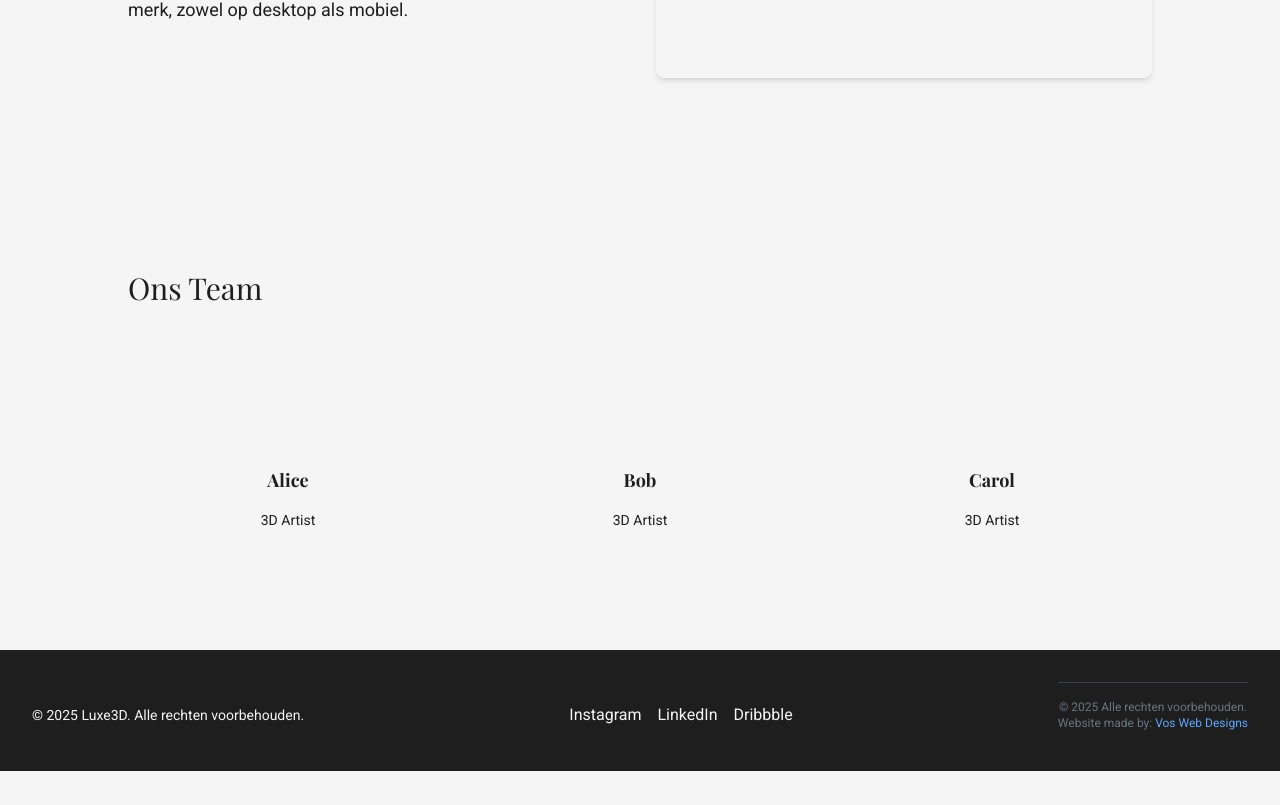
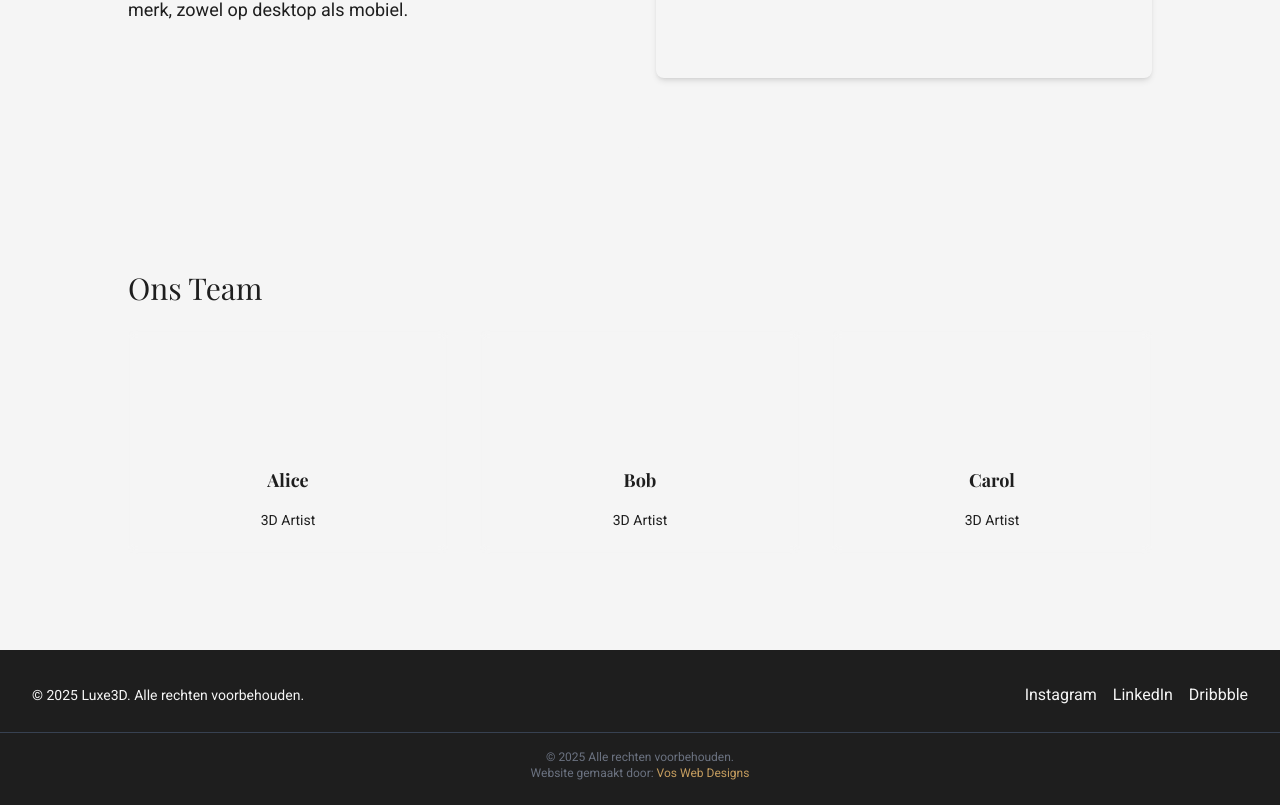
Before and after one commit to Vyzecb/ThreeJS, a Next.js app: page /about in a window 1280 px wide. Shown: the part 634-1439 px from the top of the page. Before the commit the page ends 1405 px from the top, so only its background shows below. Built offline with nearby package versions, Linux system fonts and the light colour scheme.

Commit message:
Update Footer.tsx

```diff
--- a/src/components/Footer.tsx
+++ b/src/components/Footer.tsx
@@ -1,5 +1,6 @@
 // src/components/Footer.tsx
 import React from 'react'
+import Link from 'next/link'
 
 const Footer: React.FC = () => (
   <footer className="w-full bg-primary text-secondary pt-8 pb-6">
@@ -8,33 +9,23 @@ const Footer: React.FC = () => (
         &copy; {new Date().getFullYear()} Luxe3D. Alle rechten voorbehouden.
       </p>
       <div className="flex space-x-4 mt-4 md:mt-0">
-        <a
-          href="#"
-          aria-label="Instagram"
-          className="text-secondary hover:text-accent transition"
-        >
-          Instagram
-        </a>
-        <a
-          href="#"
-          aria-label="LinkedIn"
-          className="text-secondary hover:text-accent transition"
-        >
-          LinkedIn
-        </a>
-        <a
-          href="#"
-          aria-label="Dribbble"
-          className="text-secondary hover:text-accent transition"
-        >
-          Dribbble
-        </a>
+        <Link href="#"><a className="text-secondary hover:text-accent transition">Instagram</a></Link>
+        <Link href="#"><a className="text-secondary hover:text-accent transition">LinkedIn</a></Link>
+        <Link href="#"><a className="text-secondary hover:text-accent transition">Dribbble</a></Link>
       </div>
-      <div className="text-center text-xs text-gray-500 py-4 border-t border-gray-700">
-        © {new Date().getFullYear()} Alle rechten voorbehouden.
-        <br/>
-        Website made by: <a href="https://www.voswebdesigns.nl" className="text-blue-400 hover:underline" target="_blank" rel="noopener noreferrer">Vos Web Designs</a>
-      </div>
+    </div>
+    <div className="border-t border-gray-700 mt-6 pt-4 text-center text-xs text-gray-500">
+      © {new Date().getFullYear()} Alle rechten voorbehouden.
+      <br />
+      Website gemaakt door:{' '}
+      <a
+        href="https://www.voswebdesigns.nl"
+        className="text-accent hover:underline"
+        target="_blank"
+        rel="noopener noreferrer"
+      >
+        Vos Web Designs
+      </a>
     </div>
   </footer>
 )
```
